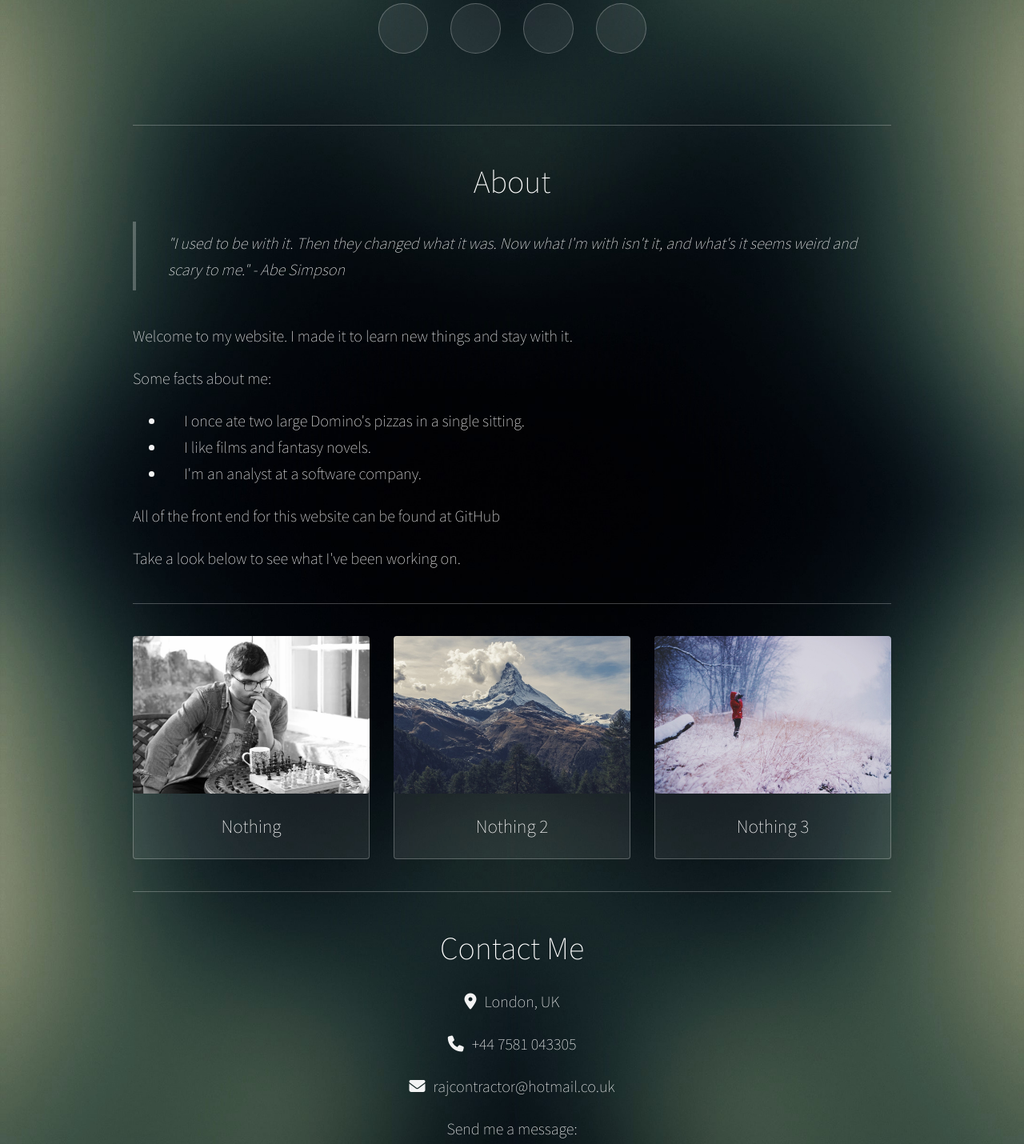
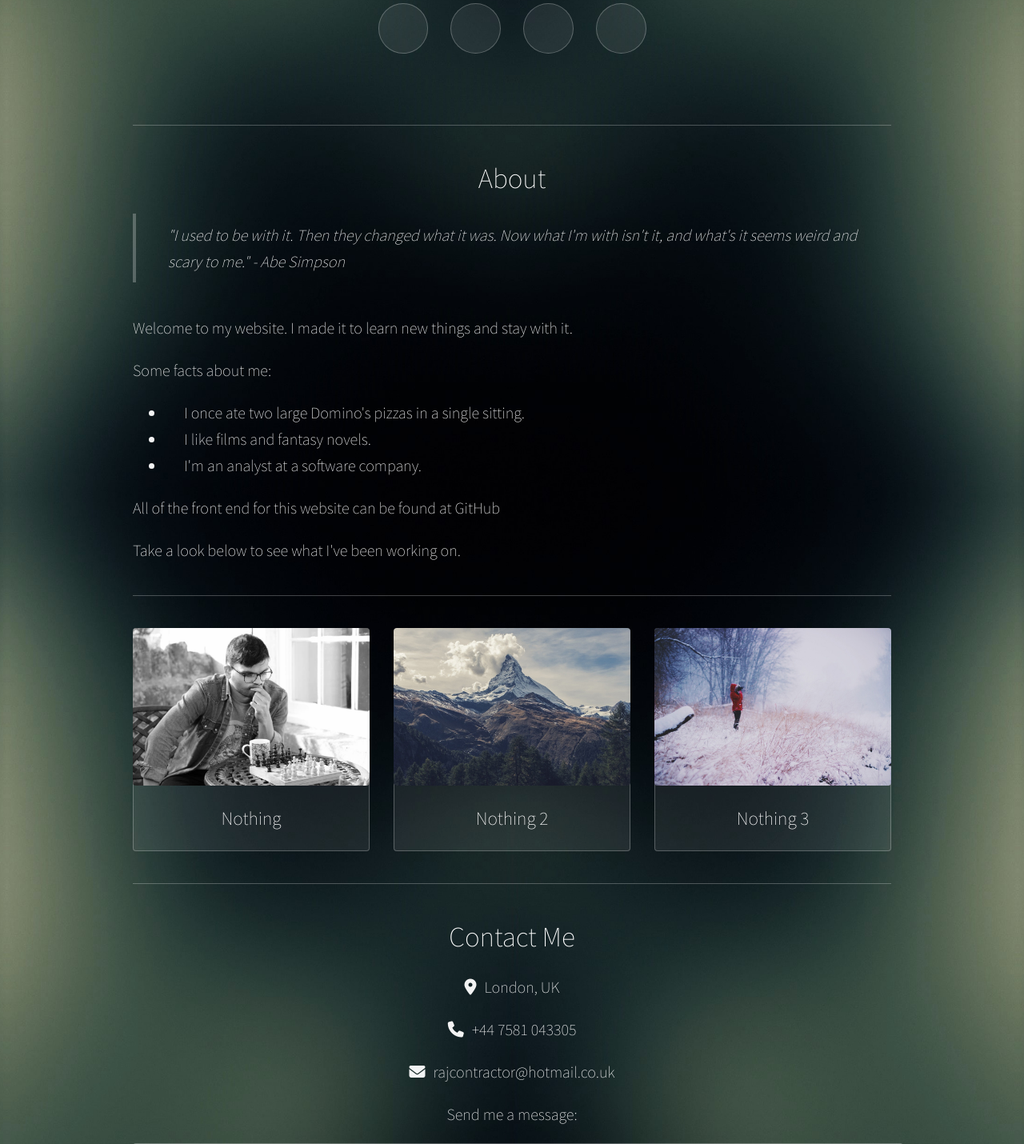
Before and after one commit to contractorr/personal-website-whole, a Django app: page / in a window 1280 px wide. Shown: the part 505-1935 px from the top of the page at 80% size. Run offline with Django 3.2, Linux system fonts and the light colour scheme; some libraries are stand-ins or nearby versions.

Commit message:
Adjusting size of h2

```diff
--- a/homepage/static/assets/css/main.css
+++ b/homepage/static/assets/css/main.css
@@ -89,7 +89,7 @@
 		}
 
 	h2 {
-		font-size: 2em;
+		font-size: 1.75em;
 	}
 
 		@media screen and (max-width: 736px) {
```
